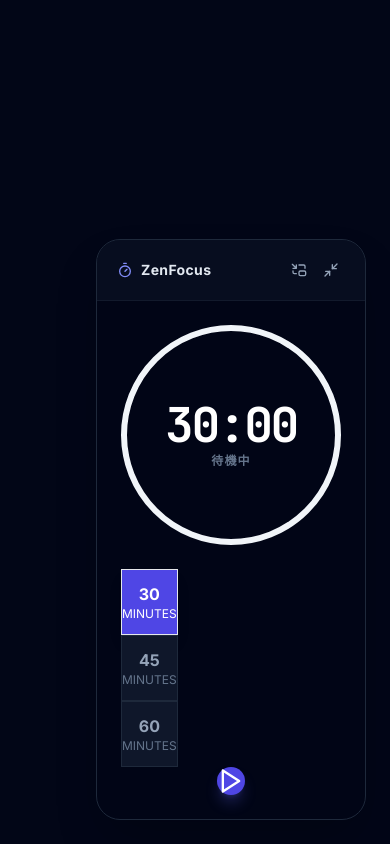
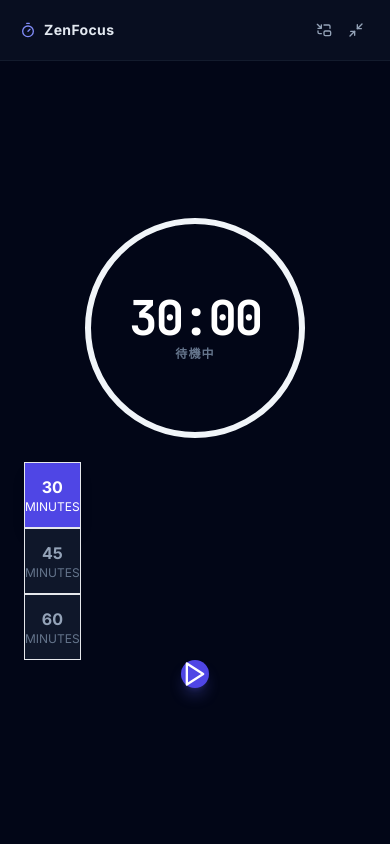
Before and after one commit to daiki-ike/zenfocus-timer, a React (Vite) app: page / in a window 390 px wide. Built offline with nearby package versions, Linux system fonts and the light colour scheme.

Commit message:
feat: make layout responsive for standalone PWA usage

```diff
--- a/App.tsx
+++ b/App.tsx
@@ -49,7 +49,11 @@ const TimerView: React.FC<TimerViewProps> = ({
   };
 
   return (
-    <div className={`flex flex-col relative w-full h-full ${isInPip ? 'bg-slate-950' : 'w-[340px] bg-slate-950/95 backdrop-blur-md border border-slate-800 rounded-3xl shadow-2xl overflow-hidden'}`}>
+    <div className={`flex flex-col relative w-full h-full transition-all duration-300
+      ${isInPip
+        ? 'bg-slate-950'
+        : 'bg-slate-950 sm:bg-slate-950/95 sm:backdrop-blur-md sm:border sm:border-slate-800 sm:rounded-3xl sm:shadow-2xl sm:overflow-hidden'
+      }`}>
 
       {/* Header / Top Bar */}
       <div className="flex items-center justify-between px-5 py-4 bg-slate-900/50 border-b border-slate-800/50 drag-handle">
@@ -325,11 +329,13 @@ const App: React.FC = () => {
 
   // --- Standard View ---
   return (
-    <div className="fixed bottom-6 right-6 z-50 animate-in slide-in-from-bottom-10 fade-in duration-300 font-sans">
-      <TimerView
-        {...timerViewProps}
-        onMinimize={() => setIsOpen(false)}
-      />
+    <div className="fixed inset-0 z-50 flex items-end justify-end pointer-events-none sm:pointer-events-none">
+      <div className="w-full h-full sm:w-[340px] sm:h-auto pointer-events-auto sm:fixed sm:bottom-6 sm:right-6 animate-in slide-in-from-bottom-10 fade-in duration-300 font-sans">
+        <TimerView
+          {...timerViewProps}
+          onMinimize={() => setIsOpen(false)}
+        />
+      </div>
     </div>
   );
 };
```
